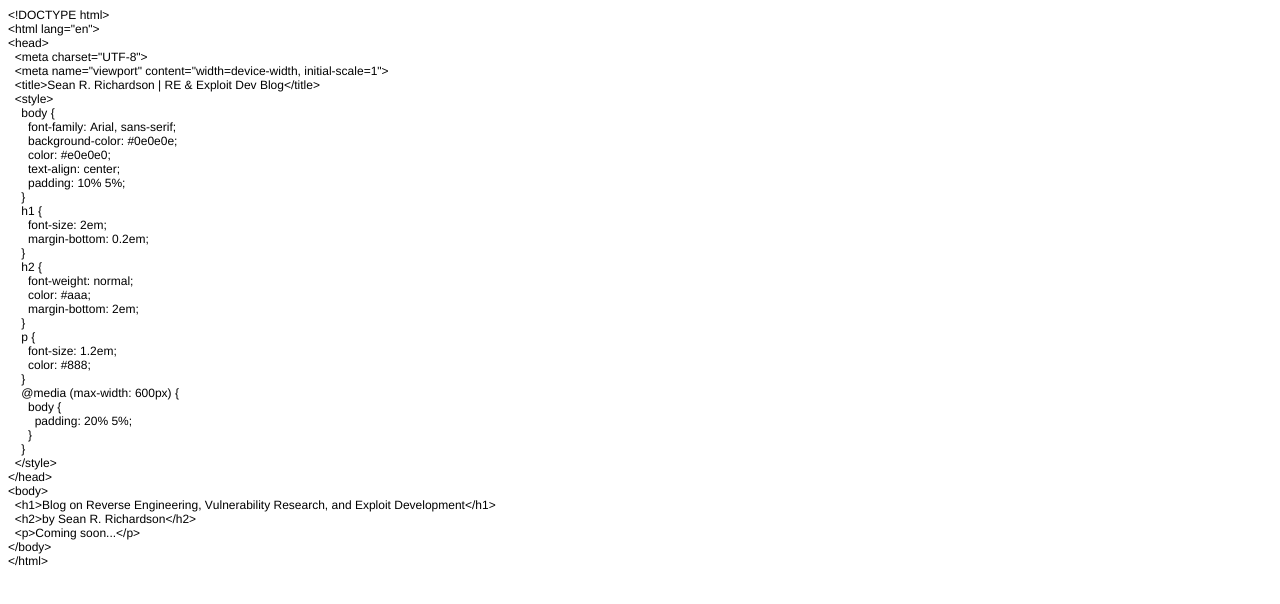
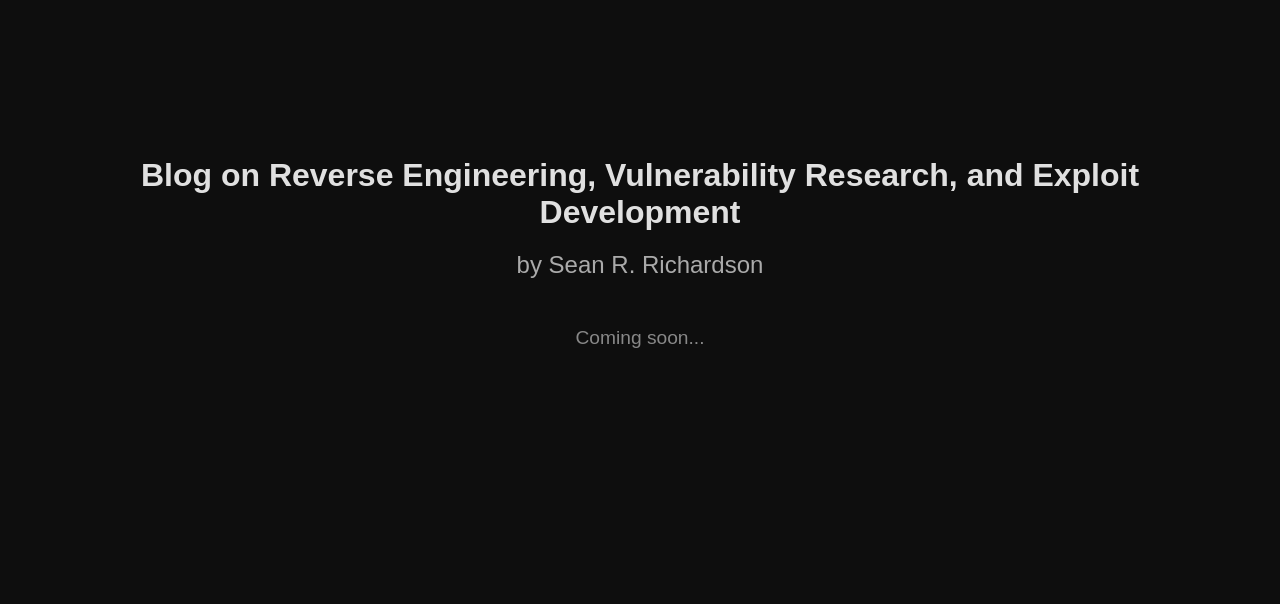
Before and after one commit to bitbah/bitbah.github.io, a plain HTML site: page index.html in a window 1280 px wide. Drawn offline with Linux system fonts and the light colour scheme.

Commit message:
Add initial site

```diff
--- a/index.html
+++ b/index.html
@@ -1,56 +1,40 @@
-<!DOCTYPE html PUBLIC "-//W3C//DTD HTML 4.01//EN" "http://www.w3.org/TR/html4/strict.dtd">
-<html>
+<!DOCTYPE html>
+<html lang="en">
 <head>
-  <meta http-equiv="Content-Type" content="text/html; charset=utf-8">
-  <meta http-equiv="Content-Style-Type" content="text/css">
-  <title></title>
-  <meta name="Generator" content="Cocoa HTML Writer">
-  <meta name="CocoaVersion" content="2575.6">
-  <style type="text/css">
-    p.p1 {margin: 0.0px 0.0px 0.0px 0.0px; font: 12.0px Helvetica; -webkit-text-stroke: #000000}
-    span.s1 {font-kerning: none}
+  <meta charset="UTF-8">
+  <meta name="viewport" content="width=device-width, initial-scale=1">
+  <title>Sean R. Richardson | RE & Exploit Dev Blog</title>
+  <style>
+    body {
+      font-family: Arial, sans-serif;
+      background-color: #0e0e0e;
+      color: #e0e0e0;
+      text-align: center;
+      padding: 10% 5%;
+    }
+    h1 {
+      font-size: 2em;
+      margin-bottom: 0.2em;
+    }
+    h2 {
+      font-weight: normal;
+      color: #aaa;
+      margin-bottom: 2em;
+    }
+    p {
+      font-size: 1.2em;
+      color: #888;
+    }
+    @media (max-width: 600px) {
+      body {
+        padding: 20% 5%;
+      }
+    }
   </style>
 </head>
 <body>
-<p class="p1"><span class="s1">&lt;!DOCTYPE html&gt;</span></p>
-<p class="p1"><span class="s1">&lt;html lang="en"&gt;</span></p>
-<p class="p1"><span class="s1">&lt;head&gt;</span></p>
-<p class="p1"><span class="s1"><span class="Apple-converted-space">  </span>&lt;meta charset="UTF-8"&gt;</span></p>
-<p class="p1"><span class="s1"><span class="Apple-converted-space">  </span>&lt;meta name="viewport" content="width=device-width, initial-scale=1"&gt;</span></p>
-<p class="p1"><span class="s1"><span class="Apple-converted-space">  </span>&lt;title&gt;Sean R. Richardson | RE &amp; Exploit Dev Blog&lt;/title&gt;</span></p>
-<p class="p1"><span class="s1"><span class="Apple-converted-space">  </span>&lt;style&gt;</span></p>
-<p class="p1"><span class="s1"><span class="Apple-converted-space">    </span>body {</span></p>
-<p class="p1"><span class="s1"><span class="Apple-converted-space">      </span>font-family: Arial, sans-serif;</span></p>
-<p class="p1"><span class="s1"><span class="Apple-converted-space">      </span>background-color: #0e0e0e;</span></p>
-<p class="p1"><span class="s1"><span class="Apple-converted-space">      </span>color: #e0e0e0;</span></p>
-<p class="p1"><span class="s1"><span class="Apple-converted-space">      </span>text-align: center;</span></p>
-<p class="p1"><span class="s1"><span class="Apple-converted-space">      </span>padding: 10% 5%;</span></p>
-<p class="p1"><span class="s1"><span class="Apple-converted-space">    </span>}</span></p>
-<p class="p1"><span class="s1"><span class="Apple-converted-space">    </span>h1 {</span></p>
-<p class="p1"><span class="s1"><span class="Apple-converted-space">      </span>font-size: 2em;</span></p>
-<p class="p1"><span class="s1"><span class="Apple-converted-space">      </span>margin-bottom: 0.2em;</span></p>
-<p class="p1"><span class="s1"><span class="Apple-converted-space">    </span>}</span></p>
-<p class="p1"><span class="s1"><span class="Apple-converted-space">    </span>h2 {</span></p>
-<p class="p1"><span class="s1"><span class="Apple-converted-space">      </span>font-weight: normal;</span></p>
-<p class="p1"><span class="s1"><span class="Apple-converted-space">      </span>color: #aaa;</span></p>
-<p class="p1"><span class="s1"><span class="Apple-converted-space">      </span>margin-bottom: 2em;</span></p>
-<p class="p1"><span class="s1"><span class="Apple-converted-space">    </span>}</span></p>
-<p class="p1"><span class="s1"><span class="Apple-converted-space">    </span>p {</span></p>
-<p class="p1"><span class="s1"><span class="Apple-converted-space">      </span>font-size: 1.2em;</span></p>
-<p class="p1"><span class="s1"><span class="Apple-converted-space">      </span>color: #888;</span></p>
-<p class="p1"><span class="s1"><span class="Apple-converted-space">    </span>}</span></p>
-<p class="p1"><span class="s1"><span class="Apple-converted-space">    </span>@media (max-width: 600px) {</span></p>
-<p class="p1"><span class="s1"><span class="Apple-converted-space">      </span>body {</span></p>
-<p class="p1"><span class="s1"><span class="Apple-converted-space">        </span>padding: 20% 5%;</span></p>
-<p class="p1"><span class="s1"><span class="Apple-converted-space">      </span>}</span></p>
-<p class="p1"><span class="s1"><span class="Apple-converted-space">    </span>}</span></p>
-<p class="p1"><span class="s1"><span class="Apple-converted-space">  </span>&lt;/style&gt;</span></p>
-<p class="p1"><span class="s1">&lt;/head&gt;</span></p>
-<p class="p1"><span class="s1">&lt;body&gt;</span></p>
-<p class="p1"><span class="s1"><span class="Apple-converted-space">  </span>&lt;h1&gt;Blog on Reverse Engineering, Vulnerability Research, and Exploit Development&lt;/h1&gt;</span></p>
-<p class="p1"><span class="s1"><span class="Apple-converted-space">  </span>&lt;h2&gt;by Sean R. Richardson&lt;/h2&gt;</span></p>
-<p class="p1"><span class="s1"><span class="Apple-converted-space">  </span>&lt;p&gt;Coming soon...&lt;/p&gt;</span></p>
-<p class="p1"><span class="s1">&lt;/body&gt;</span></p>
-<p class="p1"><span class="s1">&lt;/html&gt;</span></p>
+  <h1>Blog on Reverse Engineering, Vulnerability Research, and Exploit Development</h1>
+  <h2>by Sean R. Richardson</h2>
+  <p>Coming soon...</p>
 </body>
 </html>
```
